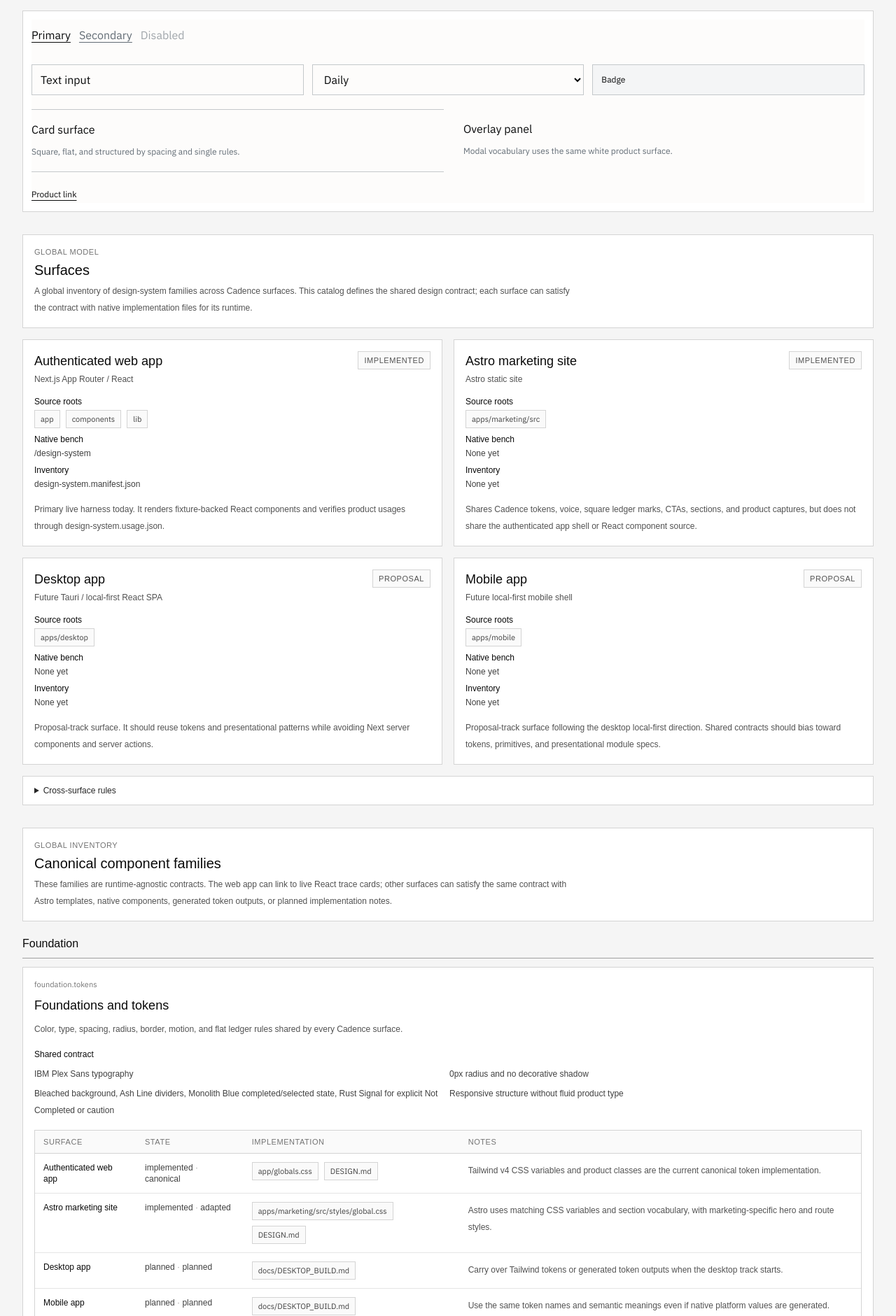
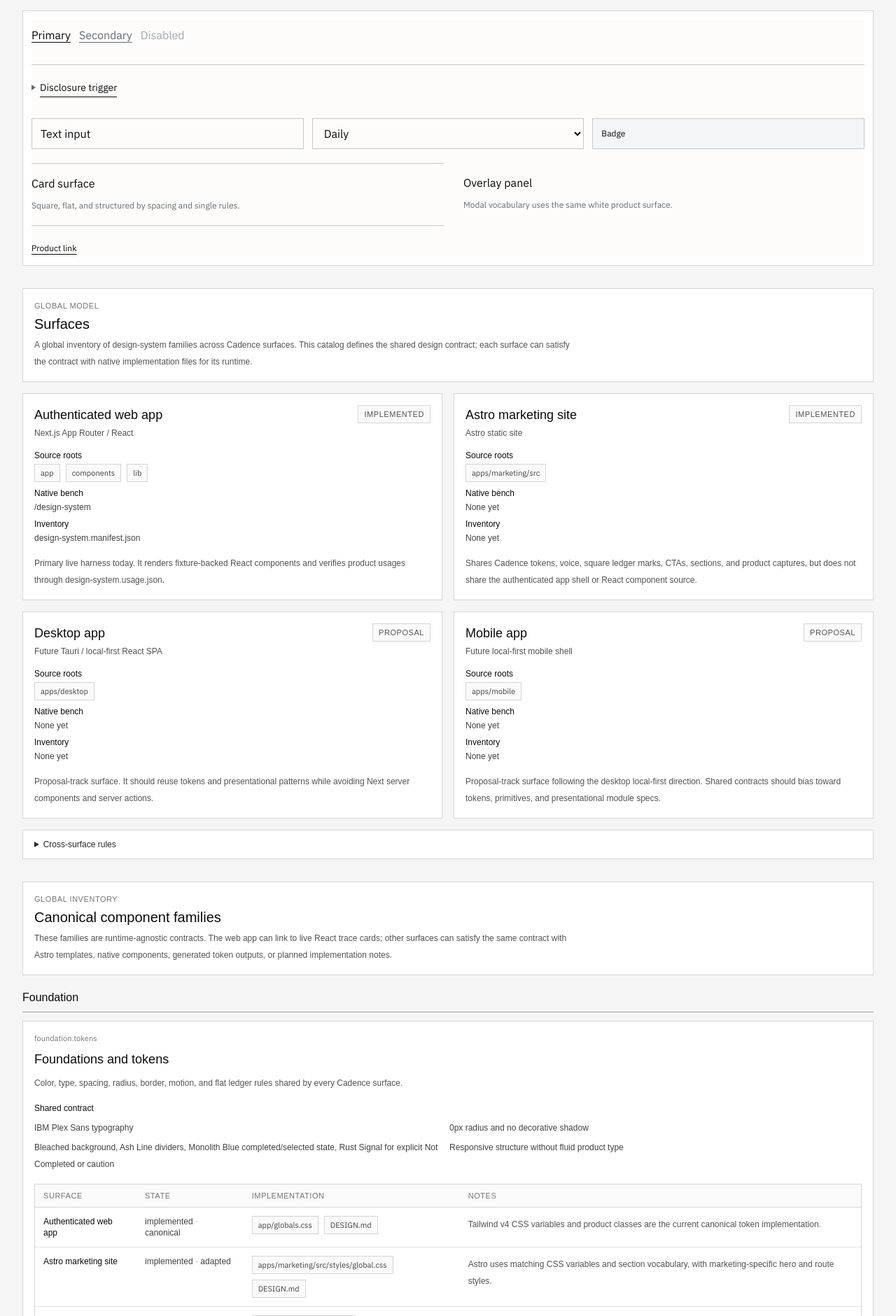
Before and after one commit to emixd12/habit-tracking-app, a Next.js app: page /design-system in a window 1280 px wide. Shown: the part 1699-3580 px from the top of the page at 70% size. Built offline with nearby package versions, Linux system fonts and the light colour scheme; what @js-temporal/polyfill, async_hooks would draw is missing.

Commit message:
Refine disclosure controls and spacing

```diff
--- a/app/design-system/page.tsx
+++ b/app/design-system/page.tsx
@@ -505,6 +505,22 @@ function Foundations() {
                 Disabled
               </button>
             </div>
+
+            <details className="border-t border-line pt-3">
+              <summary className="product-disclosure-trigger flex min-h-11 items-center text-base text-foreground">
+                <span
+                  aria-hidden="true"
+                  className="product-disclosure-indicator"
+                />
+                <span className="product-disclosure-trigger-label">
+                  Disclosure trigger
+                </span>
+              </summary>
+              <div className="grid gap-1 pt-4 text-sm leading-6 text-muted-readable">
+                <p>Content starts on the same flat surface.</p>
+                <p>Use this for hide/show sections and drawer-like detail areas.</p>
+              </div>
+            </details>
 
             <div className="grid gap-3 sm:grid-cols-3">
               <input
--- a/app/globals.css
+++ b/app/globals.css
@@ -189,6 +189,47 @@ button:disabled {
     color 200ms ease;
 }
 
+.product-disclosure-trigger {
+  cursor: pointer;
+  list-style: none;
+  -webkit-tap-highlight-color: transparent;
+}
+
+.product-disclosure-trigger::marker {
+  content: "";
+}
+
+.product-disclosure-trigger::-webkit-details-marker {
+  display: none;
+}
+
+.product-disclosure-trigger-label {
+  display: block;
+  min-width: 0;
+  background-image: linear-gradient(currentColor, currentColor);
+  background-position: 0 100%;
+  background-repeat: no-repeat;
+  background-size: 100% 1px;
+  padding-bottom: 4px;
+  white-space: nowrap;
+}
+
+.product-disclosure-indicator {
+  width: 0;
+  height: 0;
+  flex-shrink: 0;
+  margin-right: 0.375rem;
+  border-top: 0.25rem solid transparent;
+  border-bottom: 0.25rem solid transparent;
+  border-left: 0.375rem solid var(--muted-readable);
+  transform: translateY(-0.125rem);
+  transition: transform 200ms ease;
+}
+
+details[open] > .product-disclosure-trigger .product-disclosure-indicator {
+  transform: translateY(-0.125rem) rotate(90deg);
+}
+
 .timeline-status-action:focus-visible {
   text-shadow: 0.02em 0 currentColor;
 }
@@ -355,6 +396,10 @@ button:disabled {
 }
 
 @media (width >= 40rem) {
+  .timeline-occurrence-details {
+    padding-block-start: 0.25rem;
+  }
+
   .timeline-occurrence-row-grid:has(details[open]) {
     align-items: start;
   }
--- a/components/behaviors/BehaviorCreateSection.tsx
+++ b/components/behaviors/BehaviorCreateSection.tsx
@@ -53,20 +53,15 @@ export function BehaviorCreateSection({
           }
         }}
       >
-        <summary className="flex min-h-12 cursor-pointer list-none items-center py-4 text-xl leading-tight text-foreground focus-visible:outline focus-visible:outline-2 focus-visible:outline-offset-2 focus-visible:outline-primary [&::-webkit-details-marker]:hidden">
+        <summary className="product-disclosure-trigger flex min-h-12 items-center py-4 text-xl leading-tight text-foreground">
           <span
             aria-hidden="true"
-            className="mr-[0.8125rem] h-0 w-0 shrink-0 -translate-y-0.5 border-y-[0.25rem] border-l-[0.375rem] border-y-transparent border-l-muted-readable transition-transform duration-200 group-open:rotate-90"
+            className="product-disclosure-indicator"
           />
           <span
-            className="block min-w-0 whitespace-nowrap"
+            className="product-disclosure-trigger-label"
             style={{
               flex: isOpen ? "1 1 auto" : "0 1 auto",
-              backgroundImage: "linear-gradient(currentColor, currentColor)",
-              backgroundPosition: "0 100%",
-              backgroundRepeat: "no-repeat",
-              backgroundSize: "100% 1px",
-              paddingBottom: "4px",
             }}
           >
             Create behavior
--- a/components/behaviors/BehaviorForm.tsx
+++ b/components/behaviors/BehaviorForm.tsx
@@ -206,7 +206,7 @@ export function BehaviorForm({
       ) : null}
 
       <fieldset className="grid gap-3 border-0 p-0">
-        <legend className="mb-2 text-lg leading-tight">Details</legend>
+        <legend className="sr-only">Behavior details</legend>
 
         <div className="grid gap-3 sm:grid-cols-[minmax(0,1fr)_minmax(12rem,20rem)] lg:grid-cols-[minmax(0,1fr)_minmax(14rem,24rem)]">
           <TextField
@@ -247,18 +247,13 @@ export function BehaviorForm({
           value={scheduleRows.length}
         />
 
-        <div className="hidden border-b border-line pb-2 text-sm text-muted-readable lg:grid lg:grid-cols-[minmax(9rem,12rem)_minmax(9rem,1fr)_minmax(18rem,1.4fr)] lg:gap-4">
-          <span>Recurrence</span>
-          <span>Every</span>
-          <span>Times</span>
-        </div>
-
         <div className="divide-y divide-line">
           {scheduleRows.map((schedule, index) => (
             <ScheduleRowEditor
               key={schedule.key}
               schedule={schedule}
               index={index}
+              showOverlapNote={index === 0}
               canRemoveSchedule={scheduleRows.length > 1}
               onScheduleChange={(update) =>
                 updateScheduleRow(schedule.key, update)
@@ -274,10 +269,6 @@ export function BehaviorForm({
             />
           ))}
         </div>
-
-        <p className="text-sm leading-6 text-muted-readable">
-          *Overlapping occurrences at the same time are counted once.
-        </p>
 
         <div className="grid gap-2 text-xs">
           <button
@@ -316,7 +307,7 @@ export function BehaviorForm({
         <input type="hidden" name="active" value="on" />
       ) : null}
 
-      <div className="flex flex-col gap-3 pt-5 sm:flex-row sm:items-center">
+      <div className="flex flex-col gap-3 sm:flex-row sm:items-center">
         <SubmitButton />
         <button
           type="reset"
@@ -333,6 +324,7 @@ export function BehaviorForm({
 function ScheduleRowEditor({
   schedule,
   index,
+  showOverlapNote,
   canRemoveSchedule,
   onScheduleChange,
   onRemoveSchedule,
@@ -342,6 +334,7 @@ function ScheduleRowEditor({
 }: Readonly<{
   schedule: ScheduleFormRow;
   index: number;
+  showOverlapNote: boolean;
   canRemoveSchedule: boolean;
   onScheduleChange: (
     update: Partial<Pick<ScheduleFormRow, "recurrenceKind">>,
@@ -358,28 +351,36 @@ function ScheduleRowEditor({
     <div className="grid gap-4 py-4 lg:grid-cols-[minmax(9rem,12rem)_minmax(9rem,1fr)_minmax(18rem,1.4fr)] lg:items-start lg:gap-4">
       <input type="hidden" name={`behavior_schedule_id_${index}`} value={schedule.id} />
 
-      <SelectField
-        label="Recurrence"
-        labelClassName="lg:sr-only"
+      <label className="grid gap-1 text-sm lg:flex lg:min-h-8 lg:items-center lg:gap-3">
+        <span className="shrink-0">Recurrence</span>
+        <select
           name={`schedule_${index}_recurrence_kind`}
           value={schedule.recurrenceKind}
-        controlClassName="min-h-8 border-0 border-b border-line bg-background px-0 py-1 text-sm text-foreground"
-        onChange={(value) =>
+          onChange={(event) =>
             onScheduleChange({
-            recurrenceKind: value as BehaviorRecurrenceKind,
+              recurrenceKind: event.currentTarget.value as BehaviorRecurrenceKind,
             })
           }
+          className="min-h-8 min-w-0 border-0 border-b border-line bg-background px-0 py-1 text-sm text-foreground lg:flex-1"
         >
           <option value="daily">Daily</option>
           <option value="every_days">Every few days</option>
           <option value="weekly">Weekly</option>
           <option value="monthly">Monthly</option>
-      </SelectField>
-
-      <RecurrenceDetailFields schedule={schedule} index={index} />
+        </select>
+      </label>
 
       <div className="grid gap-3">
-        <span className="text-sm text-foreground lg:sr-only">Times</span>
+        <RecurrenceDetailFields schedule={schedule} index={index} />
+        {showOverlapNote ? (
+          <p className="text-sm leading-6 text-muted-readable">
+            *Overlapping occurrences at the same time are counted once.
+          </p>
+        ) : null}
+      </div>
+
+      <div className="grid gap-3">
+        <span className="sr-only">Times</span>
         <input
           type="hidden"
           name={`schedule_${index}_time_entry_count`}
@@ -678,7 +679,7 @@ function ReminderEditor({
       <legend className="mb-1 text-lg leading-tight">Reminders</legend>
 
       <div className="grid gap-3 sm:grid-cols-2">
-        <label className="flex min-h-11 items-center gap-3 border-b border-line py-2 text-sm">
+        <label className="flex min-h-11 items-center gap-3 py-2 text-sm">
           <input
             type="checkbox"
             name="browser_reminder"
@@ -688,7 +689,7 @@ function ReminderEditor({
           Browser notifications
         </label>
 
-        <label className="flex min-h-11 items-center gap-3 border-b border-line py-2 text-sm">
+        <label className="flex min-h-11 items-center gap-3 py-2 text-sm">
           <input
             type="checkbox"
             name="email_reminder"
--- a/components/behaviors/BehaviorList.tsx
+++ b/components/behaviors/BehaviorList.tsx
@@ -287,7 +287,7 @@ function BehaviorRecord({
 
   return (
     <article className="bg-background">
-      <div className="grid gap-6 p-5 md:grid-cols-[minmax(0,1fr)_minmax(16rem,19rem)] md:items-start">
+      <div className="grid gap-6 py-5 md:grid-cols-[minmax(0,1fr)_minmax(16rem,19rem)] md:items-start">
         <div className="grid min-w-0 gap-5">
           <div className="flex flex-wrap items-center gap-2">
             <h3 className="break-words text-xl leading-tight">{behavior.title}</h3>
@@ -334,26 +334,21 @@ function BehaviorRecord({
           }
         }}
       >
-        <summary className="flex min-h-12 cursor-pointer list-none items-center px-5 py-4 text-sm text-foreground focus-visible:outline focus-visible:outline-2 focus-visible:outline-offset-2 focus-visible:outline-primary [&::-webkit-details-marker]:hidden">
+        <summary className="product-disclosure-trigger -ml-4 flex min-h-12 items-center py-4 text-sm text-foreground">
           <span
             aria-hidden="true"
-            className="mr-1 h-0 w-0 shrink-0 -translate-y-0.5 border-y-[0.25rem] border-l-[0.375rem] border-y-transparent border-l-muted-readable transition-transform duration-200 group-open:rotate-90"
+            className="product-disclosure-indicator"
           />
           <span
-            className="block min-w-0 whitespace-nowrap"
+            className="product-disclosure-trigger-label"
             style={{
               flex: isSettingsOpen ? "1 1 auto" : "0 1 auto",
-              backgroundImage: "linear-gradient(currentColor, currentColor)",
-              backgroundPosition: "0 100%",
-              backgroundRepeat: "no-repeat",
-              backgroundSize: "100% 1px",
-              paddingBottom: "4px",
             }}
           >
             Details and Settings
           </span>
         </summary>
-        <div className="mx-5 grid gap-5 pb-5 pl-2.5 pt-4">
+        <div className="grid gap-5 pb-5 pt-4">
           <BehaviorMetadata behavior={behavior} />
 
           {hasOpenedEdit ? (
@@ -568,7 +563,7 @@ function BehaviorDateReview({
             />
 
             <details className="min-w-0 [&[open]]:w-full lg:justify-self-end lg:[&[open]]:w-[32rem] lg:[&[open]]:max-w-full">
-              <summary className="timeline-status-action product-action product-action-primary min-h-11 cursor-pointer list-none py-1 text-sm sm:min-h-8 [&::-webkit-details-marker]:hidden">
+              <summary className="product-disclosure-trigger timeline-status-action product-action product-action-primary min-h-11 w-fit py-1 text-sm sm:min-h-8">
                 Review
               </summary>
               <div className="mt-3 grid gap-4 text-sm leading-6 text-muted-readable">
@@ -714,9 +709,12 @@ function ArchivedBehaviorDisclosure({
       <details>
         <summary
           id="archived-behaviors-title"
-          className="cursor-pointer py-3 text-xl leading-tight text-foreground underline decoration-1 underline-offset-4 marker:text-muted-readable focus-visible:outline focus-visible:outline-2 focus-visible:outline-offset-2 focus-visible:outline-primary"
+          className="product-disclosure-trigger flex min-h-11 items-center py-3 text-xl leading-tight text-foreground"
         >
-          Archived behaviors ({archivedBehaviors.length})
+          <span aria-hidden="true" className="product-disclosure-indicator" />
+          <span className="product-disclosure-trigger-label">
+            Archived behaviors ({archivedBehaviors.length})
+          </span>
         </summary>
 
         {archivedBehaviors.length === 0 ? (
--- a/components/timeline/OccurrenceRow.tsx
+++ b/components/timeline/OccurrenceRow.tsx
@@ -142,7 +142,7 @@ export function OccurrenceRow({
           <summary
             data-label-density={labelDensity}
             className={[
-              "timeline-occurrence-summary grid min-h-14 cursor-pointer list-none items-center py-1.5 pl-3 sm:min-h-12 sm:py-2 sm:pl-4 [&::-webkit-details-marker]:hidden",
+              "product-disclosure-trigger timeline-occurrence-summary grid min-h-12 items-center py-1.5 pl-3 sm:py-2 sm:pl-4",
               summaryActionSpaceClass,
             ].join(" ")}
           >
@@ -202,7 +202,7 @@ export function OccurrenceRow({
 
         <div
           id={detailsId}
-          className="timeline-occurrence-details col-start-1 col-end-3 mt-0 gap-2 px-3 pt-0 text-sm leading-6 text-muted-readable sm:px-4 sm:py-2"
+          className="timeline-occurrence-details col-start-1 col-end-3 mt-0 gap-2 px-3 pt-0 text-sm leading-6 text-muted-readable sm:px-4 sm:pb-2"
         >
           <DetailItem
             label="Description"
--- a/design-system.surfaces.json
+++ b/design-system.surfaces.json
@@ -1,6 +1,6 @@
 {
   "schemaVersion": 1,
-  "generatedAt": "2026-06-24T19:30:00.000Z",
+  "generatedAt": "2026-06-30T02:34:00.000Z",
   "name": "Cadence canonical design system surface catalog",
   "summary": "A global inventory of design-system families across Cadence surfaces. This catalog defines the shared design contract; each surface can satisfy the contract with native implementation files for its runtime.",
   "rules": [
@@ -284,9 +284,12 @@
       "id": "pattern.disclosure-section",
       "name": "Disclosure sections",
       "tier": "pattern",
-      "definition": "Open/close sections for progressive detail such as create behavior, edit behavior, review status, note correction, and agent-readable docs groups.",
+      "definition": "Open/close sections and row detail drawers. The native summary element acts as the hide/show trigger button for progressive detail such as create behavior, edit behavior, occurrence details, status review, note correction, and agent-readable docs groups.",
       "sharedContract": [
         "Use native disclosure semantics where possible",
+        "Use the product disclosure trigger class for summary controls so cursor, marker hiding, focus, and tap affordance stay consistent",
+        "Use the shared disclosure indicator where the section needs a visible opener; omit a separate icon when the row itself is the trigger",
+        "Keep the trigger-to-content spacing standardized through the disclosure pattern rather than one-off row padding",
         "Do not hide primary occurrence decisions behind disclosure",
         "Collapsed state should remain scannable and factual"
       ],
@@ -295,9 +298,9 @@
           "surfaceId": "web-app",
           "status": "implemented",
           "parity": "canonical",
-          "sources": ["components/behaviors/BehaviorCreateSection.tsx", "components/behaviors/BehaviorList.tsx"],
-          "implementationIds": ["module.behavior-create-section", "module.behavior-list"],
-          "notes": "Behavior creation, settings editing, archived behavior access, and behavior date review use progressive disclosure."
+          "sources": ["app/globals.css", "components/behaviors/BehaviorCreateSection.tsx", "components/behaviors/BehaviorList.tsx", "components/timeline/OccurrenceRow.tsx"],
+          "implementationIds": ["module.behavior-create-section", "module.behavior-list", "composite.occurrence-row"],
+          "notes": "Behavior creation, settings editing, archived behavior access, behavior date review, and Timeline row details use native details/summary. Timeline rows omit a separate disclosure icon by contract; the row summary itself is the trigger."
         },
         {
           "surfaceId": "marketing",
```
Also changed, not shown: 2 other files (tests, documents, lock files or other folders). Lines whose indentation alone changed are shown as unchanged.
